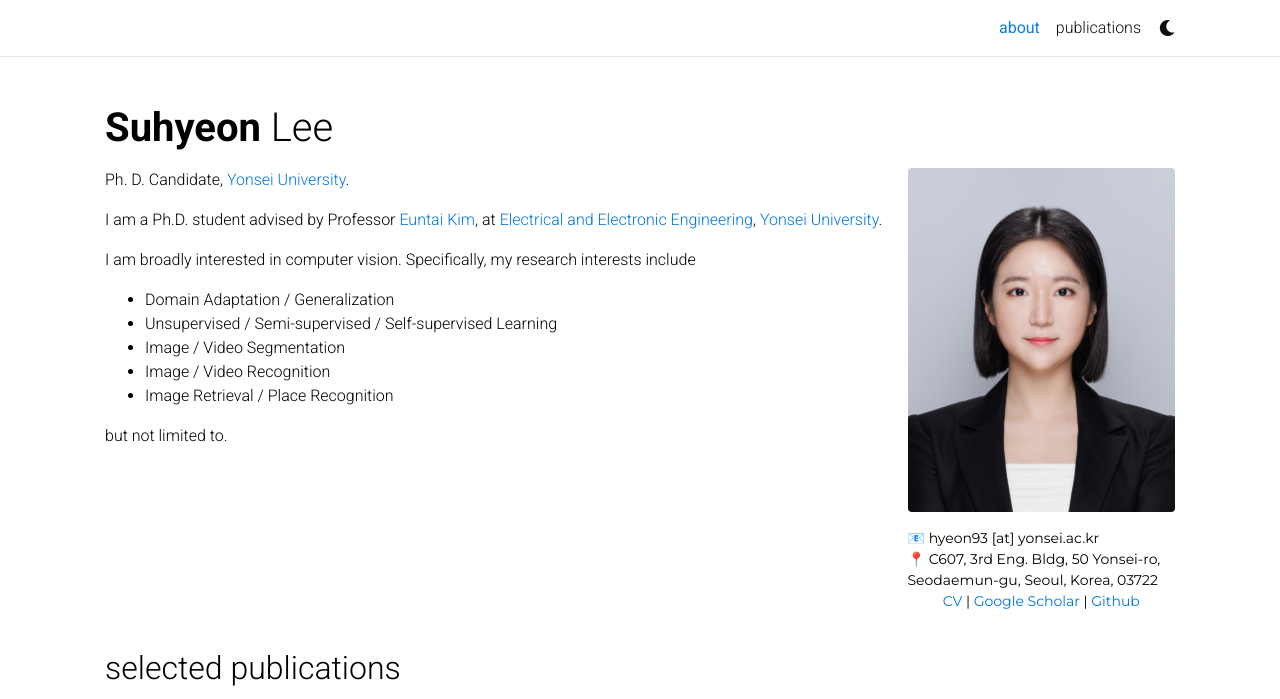
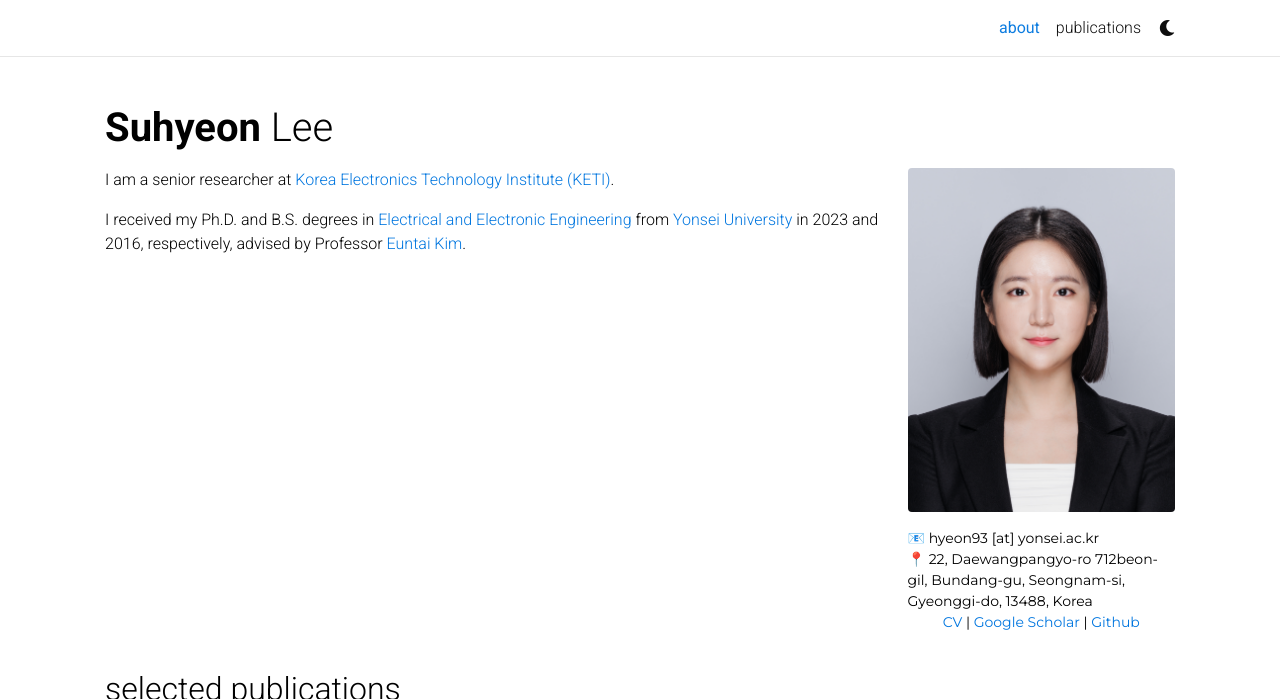
Before and after one commit to suhyeonlee/suhyeonlee.github.io, a Jekyll site: the page built from _pages/about.md, in a window 1280 px wide and 990 px high, cut to the strip 0-699 px from the top of the window. Built offline with Jekyll 4.4.1, drawn with Linux system fonts in a browser that asks for light colours; full-size pictures stand in for the smaller copies a plugin makes; comment, search, counter and statistics services are not loaded; a style sheet for code colours, icons or effects is not loaded.

Commit message:
Update about.md

```diff
--- a/_pages/about.md
+++ b/_pages/about.md
@@ -9,7 +9,7 @@ profile:
   image: suhyeonlee.jpg
   address: >
     <p>📧 hyeon93 [at] yonsei.ac.kr</p>
-    <p>📍 C607, 3rd Eng. Bldg, 50 Yonsei-ro, Seodaemun-gu, Seoul, Korea, 03722
+    <p>📍 22, Daewangpangyo-ro 712beon-gil, Bundang-gu, Seongnam-si, Gyeonggi-do, 13488, Korea
     <p align="center"><a href="https://drive.google.com/file/d/1BdeR633bTYXYoMqY3X3wTh67CG6bsjDa/view?usp=sharing"><b>CV</b></a>
     | <a href="https://scholar.google.com/citations?user=DqLYh2QAAAAJ"><b>Google Scholar</b></a>
     | <a href="https://github.com/suhyeonlee"><b>Github</b></a>
@@ -19,16 +19,5 @@ selected_papers: true # includes a list of papers marked as "selected={true}"
 social: true  # includes social icons at the bottom of the page
 ---
 
-<p>Ph. D. Candidate, <a href='https://www.yonsei.ac.kr/en_sc/index.jsp'>Yonsei University</a>.</p>
-<p>I am a Ph.D. student advised by Professor <a href="https://cilab.yonsei.ac.kr">Euntai Kim</a>, at <a href="https://ee.yonsei.ac.kr/" target="_blank" rel="noopener">Electrical and Electronic Engineering</a>,
-<a href="https://yonsei.ac.kr/" target="_blank" rel="noopener">Yonsei University</a>.</p>
-
-<p>I am broadly interested in computer vision. Specifically, my research interests include
-<ul>
-<li>Domain Adaptation / Generalization</li>
-<li>Unsupervised / Semi-supervised / Self-supervised Learning</li>
-<li>Image / Video Segmentation</li>
-<li>Image / Video Recognition</li>
-<li>Image Retrieval / Place Recognition</li>
-</ul>
-but not limited to.</p>
+<p>I am a senior researcher at <a href="https://www.keti.re.kr/eng/main/main.php">Korea Electronics Technology Institute (KETI)</a>.</p>
+<p>I received my Ph.D. and B.S. degrees in <a href="https://ee.yonsei.ac.kr/" target="_blank" rel="noopener">Electrical and Electronic Engineering</a> from <a href="https://yonsei.ac.kr/" target="_blank" rel="noopener">Yonsei University</a> in 2023 and 2016, respectively, advised by Professor <a href="https://cilab.yonsei.ac.kr">Euntai Kim</a>.</p>
```
